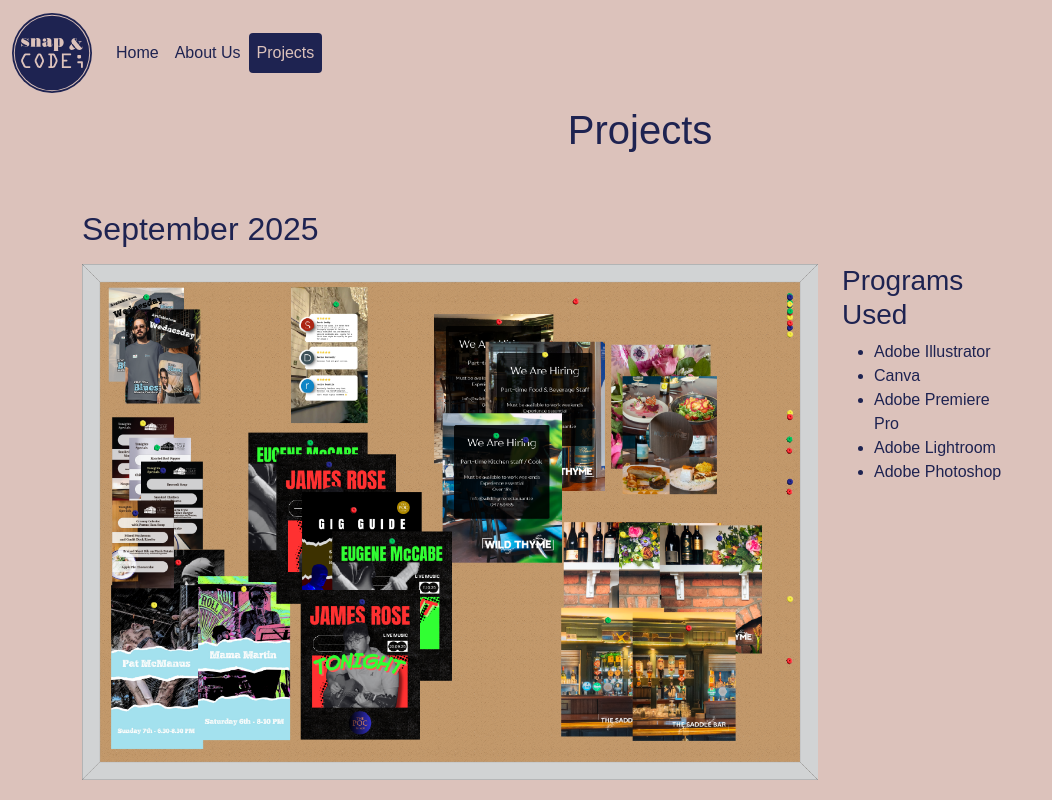
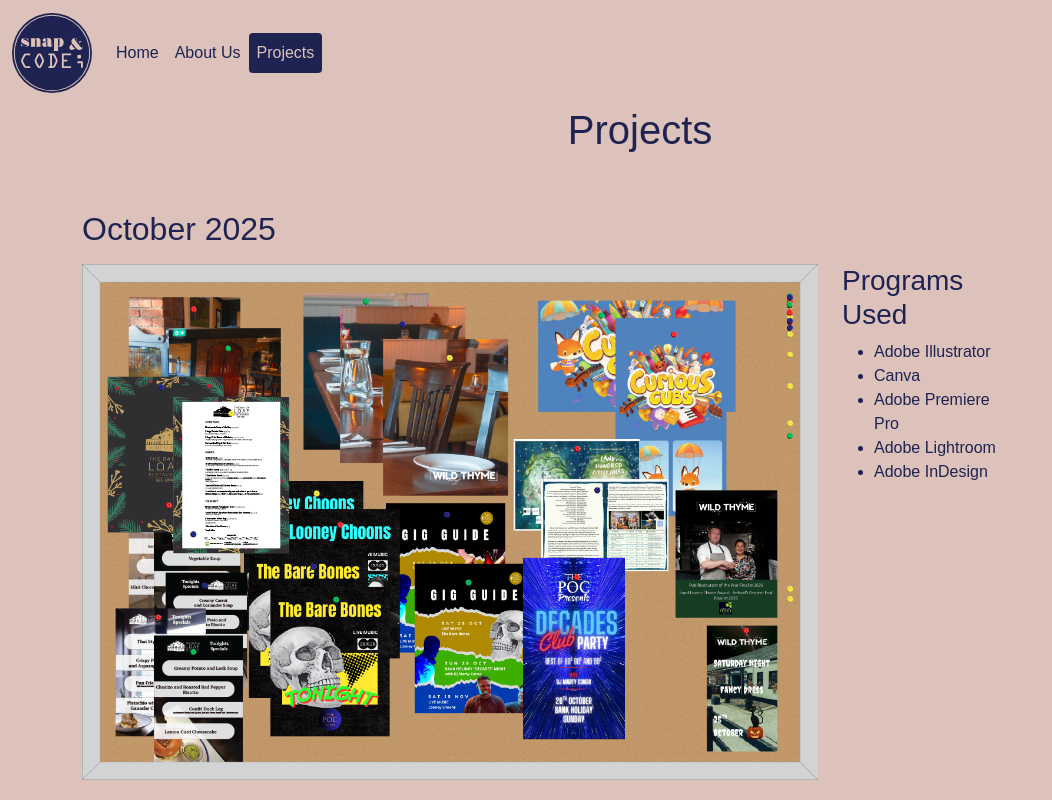
Before and after one commit to paddyfed/snapandcode, a Next.js app: page /projects in a window 1280 px wide. Shown: the top 800 px of the page, without its empty margins (0-1052 px from the left). Built offline with nearby package versions, Linux system fonts and the light colour scheme.

Commit message:
October 2025 projects

```diff
--- a/app/projects/page.js
+++ b/app/projects/page.js
@@ -10,6 +10,7 @@
 import JulyBoard2025 from "@/public/2025-07-01_Work-Board@0.25x.png";
 import AugustBoard2025 from "@/public/2025-08-01_Work-Board@0.25x.png";
 import SeptemberBoard2025 from "@/public/2025-09-01_Work-Board@0.25x.png";
+import OctoberBoard2025 from "@/public/2025-10-01_Work-Board@0.25x.png";
 import MainLogo from "@/public/snap-and-code_main-logo.svg";
 
 export default function Projects() {
@@ -17,6 +18,28 @@
     <>
       <main className={styles.main}>
         <h1>Projects</h1>
+        <article className="container">
+          <h2>October 2025</h2>
+          <div className="row">
+            <div className="col-md-2 mt-2 order-md-last">
+              <h3>Programs Used</h3>
+              <ul>
+                <li>Adobe Illustrator</li>
+                <li>Canva</li>
+                <li>Adobe Premiere Pro</li>
+                <li>Adobe Lightroom</li>
+                <li>Adobe InDesign</li>
+              </ul>
+            </div>
+            <div className="col-md-8 mt-2 order-md-first">
+              <Image
+                src={OctoberBoard2025}
+                alt="Projects completed in October 2025"
+                className="img-fluid"
+              />
+            </div>
+          </div>
+        </article>
         <article className="container">
           <h2>September 2025</h2>
           <div className="row">
```
Also changed, not shown: public/2025-10-01_Work-Board@0.25x.png (added).
